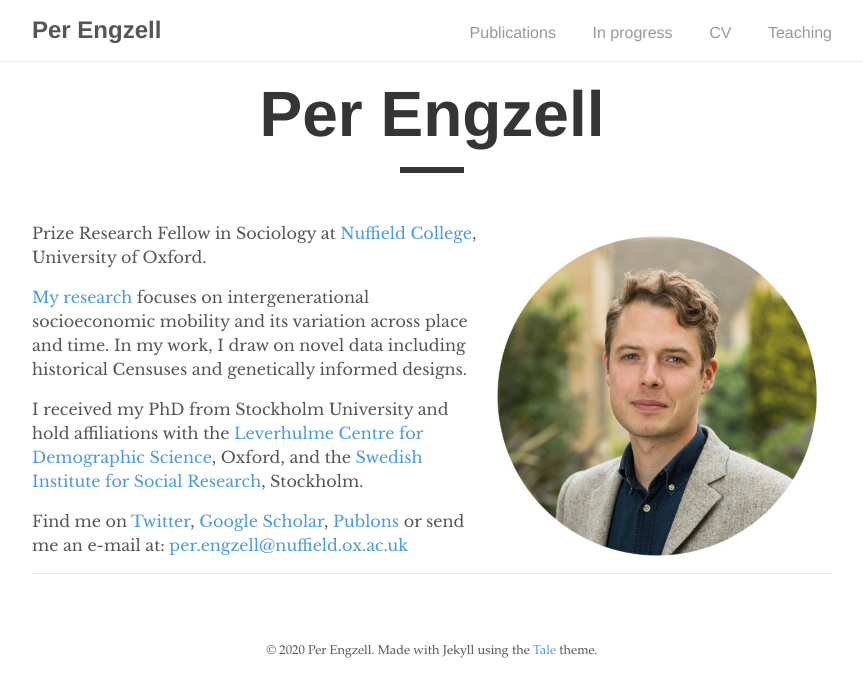
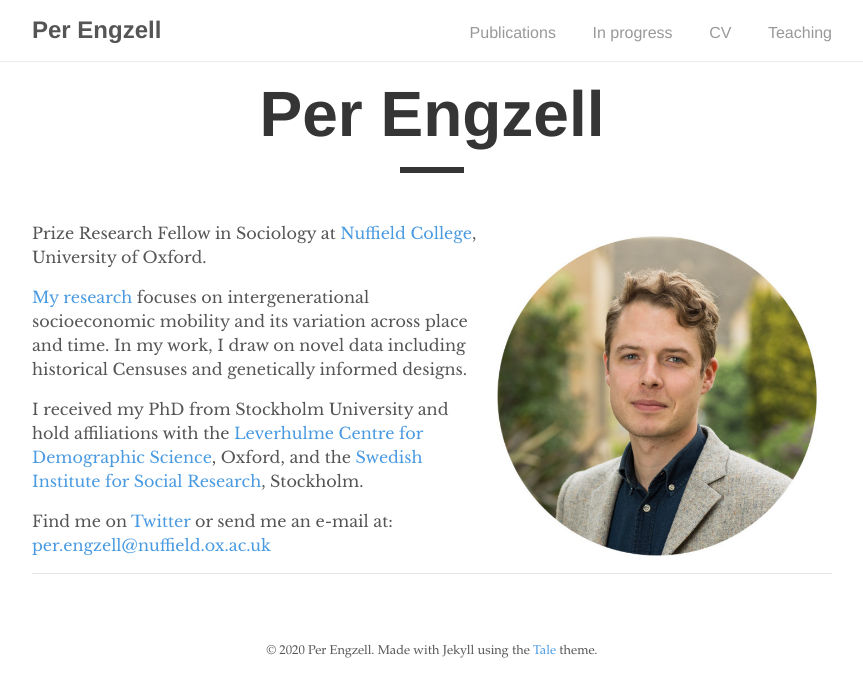
Before and after one commit to pengzell/pengzell.github.io, a Jekyll site: the page built from index.md, in a window 1280 px wide. Shown: the top 697 px of the page, without its empty margins (208-1071 px from the left). Built offline with Jekyll 4.4.1, drawn with Linux system fonts in a browser that asks for light colours.

Commit message:
Update index.md

```diff
--- a/index.md
+++ b/index.md
@@ -12,4 +12,4 @@ Prize Research Fellow in Sociology at [Nuffield College](https://www.nuffield.ox
 
 I received my PhD from Stockholm University and hold  affiliations with the [Leverhulme Centre for Demographic Science](http://www.demographicscience.ox.ac.uk), Oxford, and the [Swedish Institute for Social Research](https://www.sofi.su.se/english/), Stockholm.
 
-Find me on [Twitter](https://twitter.com/PEngzell), [Google Scholar](https://scholar.google.com/citations?user=dM6v2S4AAAAJ&hl=en), [Publons](https://publons.com/researcher/1115850/per-engzell/) or send me an e-mail at: [per.engzell@nuffield.ox.ac.uk](mailto:per.engzell@nuffield.ox.ac.uk)
+Find me on [Twitter](https://twitter.com/PEngzell) or send me an e-mail at: [per.engzell@nuffield.ox.ac.uk](mailto:per.engzell@nuffield.ox.ac.uk)
```
